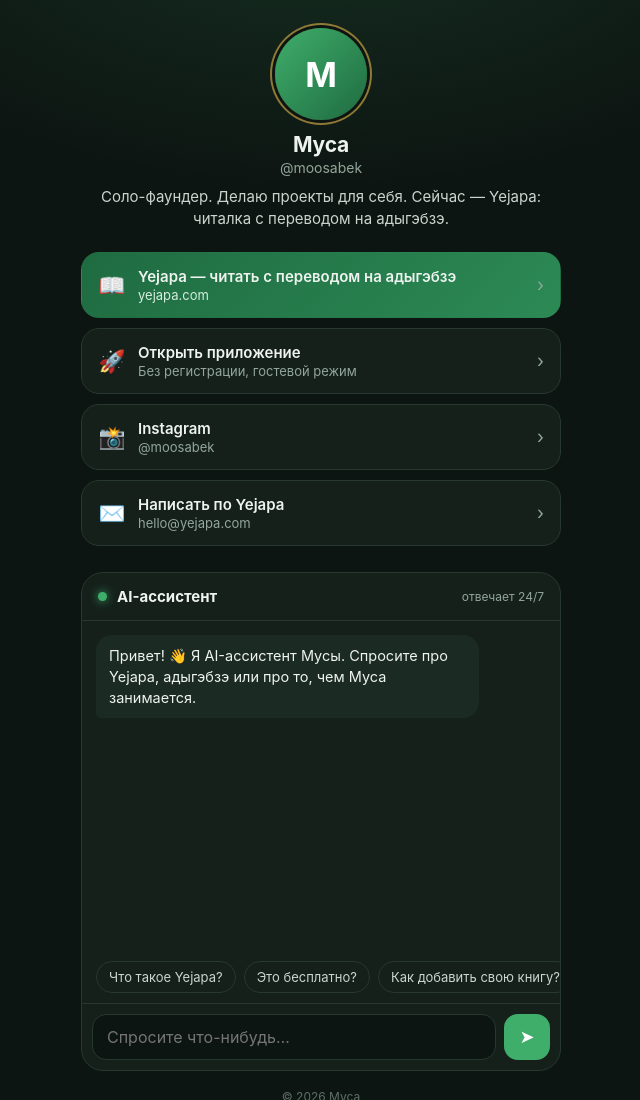
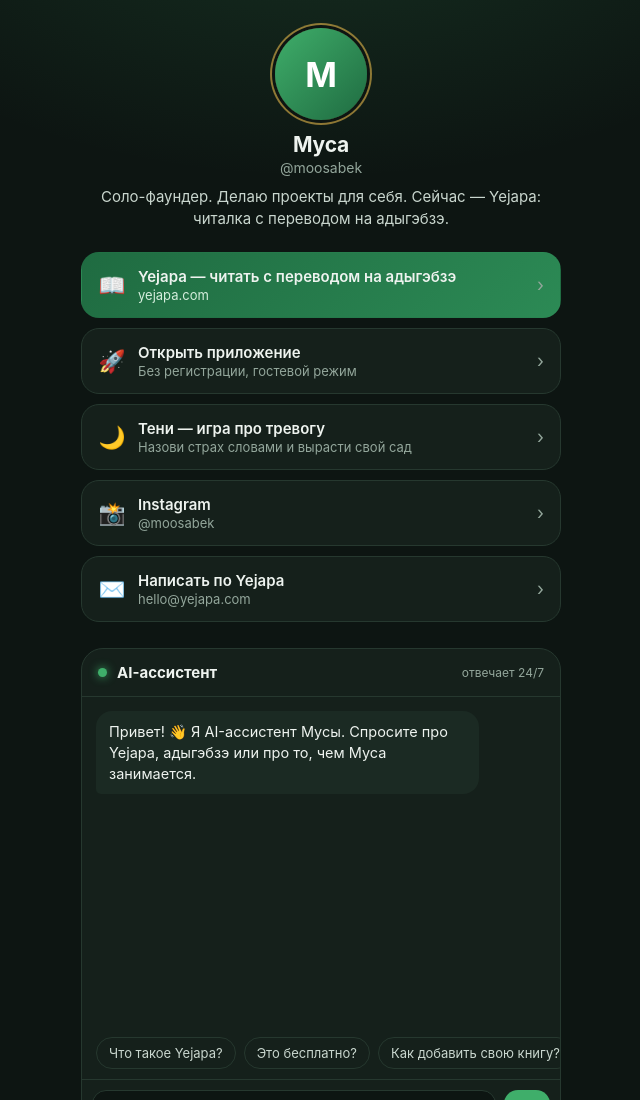
Before and after one commit to MKokov/links, a plain HTML site: page index.html in a window 1280 px wide. Shown: the top 1100 px of the page, without its empty margins (319-959 px from the left). Drawn offline with Linux system fonts and the light colour scheme.

Commit message:
Update index.html

```diff
--- a/index.html
+++ b/index.html
@@ -114,6 +114,7 @@ const CONFIG = {
   links: [
     { icon:"📖", title:"Yejapa — читать с переводом на адыгэбзэ", sub:"yejapa.com", url:"https://yejapa.com", main:true },
     { icon:"🚀", title:"Открыть приложение", sub:"Без регистрации, гостевой режим", url:"https://app.yejapa.com" },
+    { icon:"🌙", title:"Тени — игра про тревогу", sub:"Назови страх словами и вырасти свой сад", url:"https://mkokov.github.io/teni/" },
     { icon:"📸", title:"Instagram", sub:"@moosabek", url:"https://instagram.com/moosabek" },
     // { icon:"✈️", title:"Telegram", sub:"@your_channel", url:"https://t.me/your_channel" },
     { icon:"✉️", title:"Написать по Yejapa", sub:"hello@yejapa.com", url:"mailto:hello@yejapa.com" },
```
